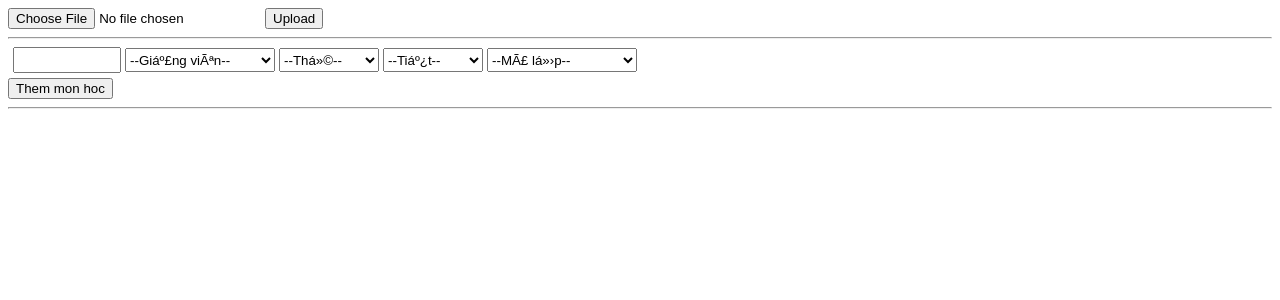
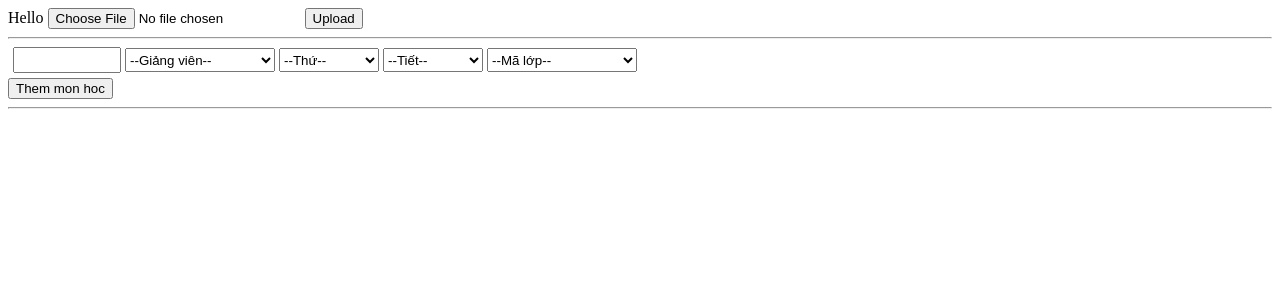
Before and after one commit to Orics/Orics.github.io, a PHP site: page / in a window 1280 px wide. Shown: the top 300 px of the page. Run offline with PHP 8.4, Linux system fonts and the light colour scheme; some libraries are stand-ins or nearby versions.

Commit message:
Update and rename index.html to index.php

```diff
--- a/index.html
+++ b/index.php
@@ -32,6 +32,7 @@
     </style>
 </head>
 <body>
+    <?php echo Hello ?>
     <input type="file" id="fileUpload" />
     <input type="button" id="upload" value="Upload" onclick="Upload()" />
     <hr />
```
